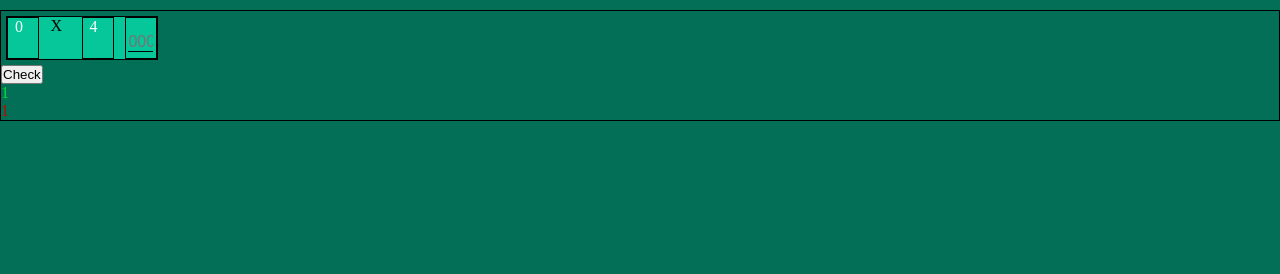
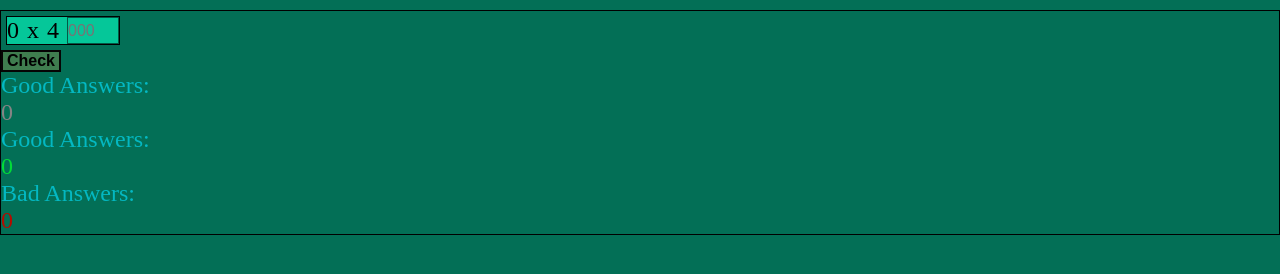
Before and after one commit to Kornellen/HTMLMultiplicationGame, a plain HTML site: page index.html in a window 1280 px wide. Drawn offline with Linux system fonts and the light colour scheme.

Commit message:
modified:   app.js 	modified:   index.html 	modified:   style.css

```diff
--- a/app.js
+++ b/app.js
@@ -2,15 +2,16 @@ const firstFactorElem = document.querySelector("#firstElem");
 const secondFactorElem = document.getElementById("secondElem");
 const result = document.querySelector("#result");
 const btnCheckElem = document.getElementById("check");
+const percentElem = document.querySelector("#percent");
 let goodElem = document.getElementById("goodAnswer");
 let badElem = document.getElementById("badAnswer");
 let goodAnswers = +document.getElementById("goodAnswer");
 let badAnswers = +document.getElementById("badAnswer");
-let chances = 5;
 let factor = 0;
 let multiplier = 0;
 let good = 0;
 let bad = 0;
+let chances = 0;
 
 const changeAction = () => {
   factor = Math.floor(Math.random() * 10);
@@ -29,27 +30,29 @@ const checkAnswer = () => {
   if (answer == factor * multiplier) {
     goodElem.textContent = "Good Answer!" + ` ${good + 1}x`;
 
-    chances -= 1;
+    chances++;
     good++;
   }
 
   if (answer != factor * multiplier) {
     badElem.textContent =
       "Bad answer! Good answer is: " + resultof + "!" + ` ${bad + 1}x`;
-    chances -= 1;
     bad++;
+    chances++;
   }
-
-  if (chances === 0) {
+  if (chances == 0) {
     window.alert(
       "The game has ended" + ` Your asnwers: Good:${good}, Bad:${bad} `
     );
     changeAction();
-    chances = 5;
     badElem.textContent = 0;
     goodElem.textContent = 0;
   }
+
   if (chances != 0) changeAction();
+
+  percentOfGoodAnsw = Math.floor((good / chances) * 100);
+  percentElem.textContent = percentOfGoodAnsw + "%";
 
   console.log(answer + chances);
 };
--- a/index.html
+++ b/index.html
@@ -9,16 +9,11 @@
   <body>
     <div class="container">
       <div class="elems">
-        <div class="firstElem">
         <p id="firstElem"></p>
-        </div>
-        <p>X</p>
-        <div class="secondElem">
+        <span>x</span>
         <p id="secondElem"></p>
-        </div>
-        <div class="result">
         <input
-            type="text"
+          type="number"
           name=""
           id="result"
           maxlength="3"
@@ -26,16 +21,20 @@
           autocomplete="off"
         />
       </div>
-      </div>
 
       <div class="check">
         <button id="check">Check</button>
       </div>
 
       <div class="output">
-        <p :first-child id="goodAnswer">1</p>
+        <span>Good Answers:</span>
+        <p id="percent">0</p>
 
-        <p id="badAnswer">1</p>
+        <span>Good Answers:</span>
+        <p id="goodAnswer">0</p>
+
+        <span>Bad Answers:</span>
+        <p id="badAnswer">0</p>
       </div>
       <div class="goodResults">
         <p id="good"></p>
--- a/style.css
+++ b/style.css
@@ -9,45 +9,55 @@ body {
 
 .container {
   margin: 10px 0 0 0px;
-
   border: 1px solid #000;
   display: block;
   justify-content: center;
   align-items: center;
 }
 
-.result > input {
+button {
+  border: 2.5px solid #050404;
+  background-color: #3f7d4f;
+  font-size: 1rem;
+  font-weight: bold;
+  width: 60px;
+}
+
+input {
+  border: 1px solid #0215119c;
+  font-size: 1rem;
   background-color: #05c799;
-  margin-top: 14.5px;
-  width: 25px;
-  font-size: 1rem;
   outline: none;
-  border: transparent;
-  border-bottom: 1px solid #000;
+  width: 50px;
 }
 
 .elems {
+  font-size: 1.5rem;
   margin: 5px;
   background-color: #05c799;
-  justify-content: space-between;
-  width: 150px;
+  width: 112px;
   border: 1px solid #000;
   display: flex;
   letter-spacing: 0.5rem;
   text-align: center;
 }
 
-.elems > div {
-  color: #fff;
-  text-align: center;
-  width: 30px;
-  height: 5vh;
-  border: 1px solid #000;
+.output {
+  display: block;
+  font-size: 1.5rem;
 }
 
-.output > p:first-child {
+.output > p:nth-child(2) {
+  color: #848484;
+}
+
+.output > p:nth-child(4) {
   color: #02db38;
 }
-.output > p:last-child {
+.output > p:nth-child(6) {
   color: #b30c00;
 }
+
+.output > span {
+  color: #04b8c2;
+}
```
Lines whose indentation alone changed are shown as unchanged.
